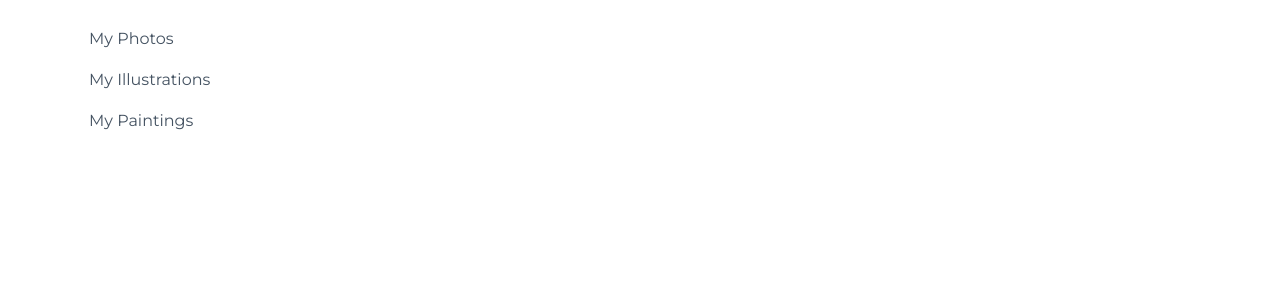
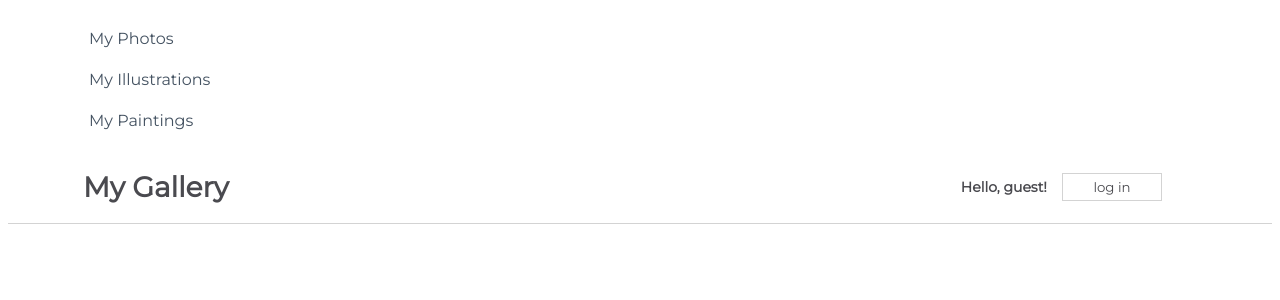
Before and after one commit to DarkoZlatarek/Using-Functional-Components-Challenge, a React (Create React App) app in the folder my-app/: page / in a window 1280 px wide. Shown: the top 300 px of the page. Built offline with nearby package versions, Linux system fonts and the light colour scheme.

Commit message:
Using Class Components Challenge completed

```diff
--- a/my-app/src/App.js
+++ b/my-app/src/App.js
@@ -1,10 +1,12 @@
 import css from './App.module.css';
 import Sidebar from './components/Sidebar';
+import NavBarSimple from './components/NavBarSimple'
 
 function App() {
   return (
-    <div className={css.Sidebar}>
+    <div className={css.NavBar}>
       <Sidebar />
+      <NavBarSimple />
     </div>
   );
 }
--- /dev/null
+++ b/my-app/src/components/NavBarSimple.js
@@ -0,0 +1,38 @@
+import React from "react"
+import css from "./css/NavBarSimple.module.css"
+
+class NavBarSimple extends React.Component {
+
+        constructor(props) {
+        super(props);
+        this.state = {
+            message: "Hello, guest!",
+            buttonText: "log in",
+        };
+    }
+
+    handleClick() {
+        this.setState((prevState, prevProps) => {
+            console.log("Previous state:", prevState);
+            console.log("Previous props:", prevProps);
+            return {
+                message: prevState.message === "Hello, guest!" ? "Welcome back, user!" : "Hello, guest!",
+                buttonText: prevState.buttonText === "log in" ? "log out" : "log in",
+            }
+        })
+    }
+
+    render() {
+        return (
+            <div className={css.NavBar}>
+                <h1>My Gallery</h1>
+                <div>
+                    <span>{this.state.message}</span>
+                    <button onClick={() => this.handleClick()}>{this.state.buttonText}</button>
+                </div>
+            </div>
+        )
+    }
+}
+
+export default NavBarSimple
```
Also changed, not shown: 2 other files (tests, documents, lock files or other folders).
